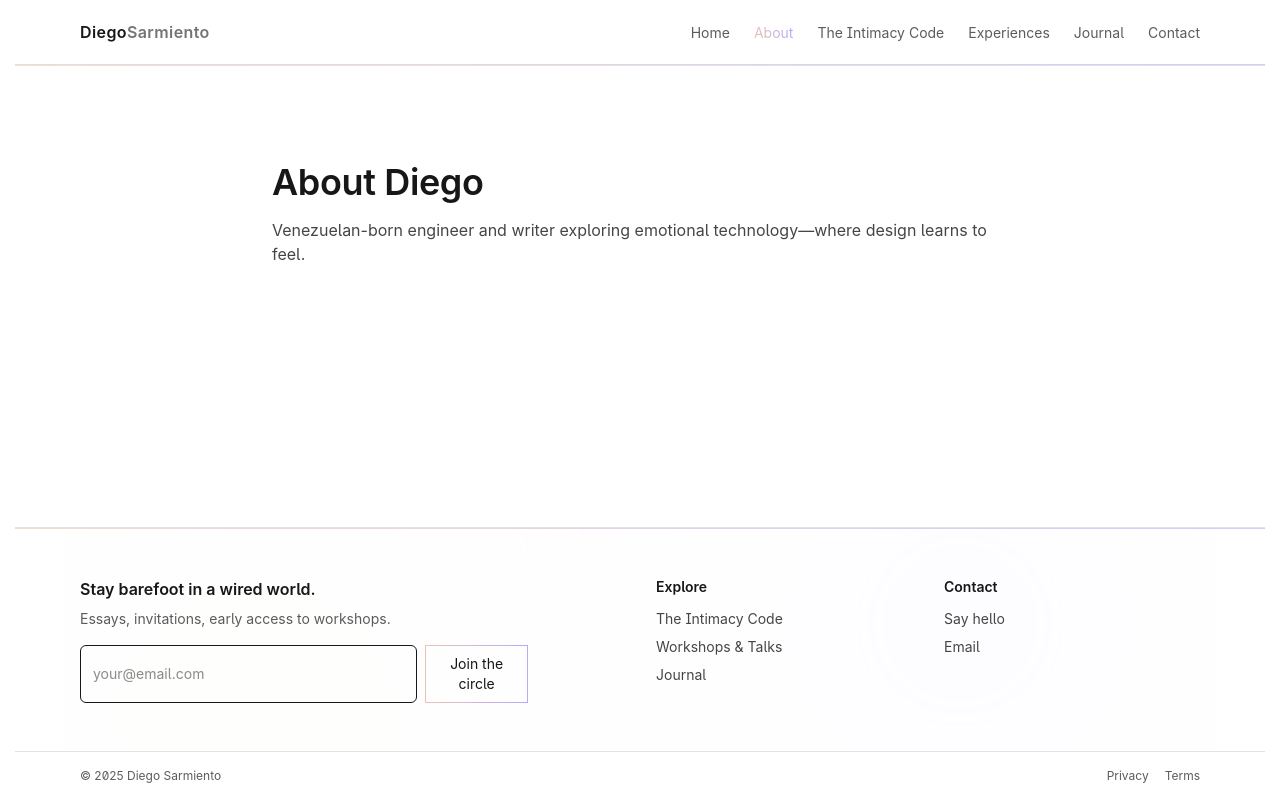
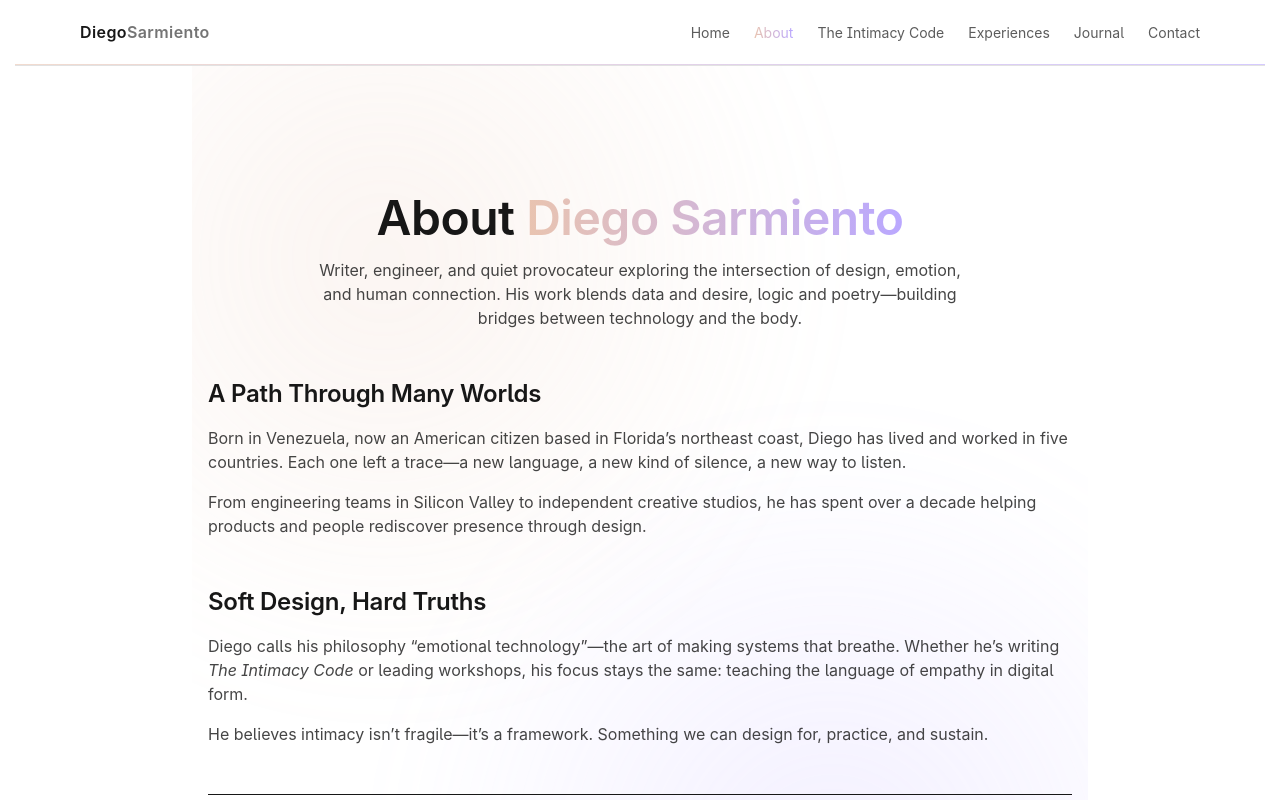
Before and after one commit to diegolsarmiento/ds-intimacy-portal, a Next.js app: page /about in a window 1280 px wide. Shown: the top 800 px of the page. Built offline with nearby package versions, Linux system fonts and the light colour scheme.

Commit message:
Updated pages

```diff
--- a/app/about/page.tsx
+++ b/app/about/page.tsx
@@ -2,11 +2,46 @@ export const metadata = { title: 'About' }
 
 export default function AboutPage() {
   return (
-    <main className="mx-auto max-w-3xl px-4 py-24">
-      <h1 className="text-3xl md:text-4xl font-semibold tracking-tight">About Diego</h1>
-      <p className="mt-4 opacity-80">
-        Venezuelan-born engineer and writer exploring emotional technology—where design learns to feel.
-      </p>
+    <main className="section-glow mx-auto max-w-4xl px-4 py-24 md:py-32 space-y-12">
+      <header className="text-center">
+        <h1 className="text-4xl md:text-5xl font-semibold tracking-tight">
+          About <span className="text-glow">Diego Sarmiento</span>
+        </h1>
+        <p className="mt-4 max-w-2xl mx-auto opacity-80">
+          Writer, engineer, and quiet provocateur exploring the intersection of design, emotion, and human connection.
+          His work blends data and desire, logic and poetry—building bridges between technology and the body.
+        </p>
+      </header>
+
+      <section className="space-y-4">
+        <h2 className="text-2xl font-semibold">A Path Through Many Worlds</h2>
+        <p className="opacity-80">
+          Born in Venezuela, now an American citizen based in Florida’s northeast coast, Diego has lived and worked in five countries.
+          Each one left a trace—a new language, a new kind of silence, a new way to listen.
+        </p>
+        <p className="opacity-80">
+          From engineering teams in Silicon Valley to independent creative studios, he has spent over a decade helping products
+          and people rediscover presence through design.
+        </p>
+      </section>
+
+      <section className="space-y-4">
+        <h2 className="text-2xl font-semibold">Soft Design, Hard Truths</h2>
+        <p className="opacity-80">
+          Diego calls his philosophy “emotional technology”—the art of making systems that breathe.
+          Whether he’s writing <em>The Intimacy Code</em> or leading workshops, his focus stays the same:
+          teaching the language of empathy in digital form.
+        </p>
+        <p className="opacity-80">
+          He believes intimacy isn’t fragile—it’s a framework. Something we can design for, practice, and sustain.
+        </p>
+      </section>
+
+      <section className="text-center border-t pt-12">
+        <p className="opacity-70">
+          Most mornings start barefoot, notebook beside coffee, listening to the rhythm of the Atlantic.
+        </p>
+      </section>
     </main>
   )
 }
--- a/app/book/page.tsx
+++ b/app/book/page.tsx
@@ -1,10 +1,48 @@
-export const metadata = { title: 'Book' }
+export const metadata = { title: 'The Intimacy Code' }
 
 export default function BookPage() {
   return (
-    <main className="mx-auto max-w-3xl px-4 py-24">
-      <h1 className="text-3xl md:text-4xl font-semibold tracking-tight">The Intimacy Code</h1>
-      <p className="mt-4 opacity-80">A manifesto for feeling again—between algorithms and skin.</p>
+    <main className="section-glow mx-auto max-w-4xl px-4 py-24 md:py-32 space-y-12">
+      <header className="text-center">
+        <h1 className="text-4xl md:text-5xl font-semibold tracking-tight">
+          The <span className="text-glow">Intimacy</span> Code
+        </h1>
+        <p className="mt-4 max-w-2xl mx-auto opacity-80">
+          A manifesto for feeling again in a world that forgot how.
+          The book explores how technology reshapes our capacity to touch, listen, and love.
+        </p>
+      </header>
+
+      <section className="space-y-4">
+        <h2 className="text-2xl font-semibold">About the Book</h2>
+        <p className="opacity-80">
+          <em>The Intimacy Code</em> blends philosophy, design thinking, and sensual psychology
+          to decode how connection evolves in the digital age.
+          Each chapter invites readers to reprogram their relationship with attention.
+        </p>
+        <p className="opacity-80">
+          From the loneliness epidemic to the rise of emotional AI,
+          the book offers a vocabulary for those who crave depth beyond swipes and screens.
+        </p>
+      </section>
+
+      <section className="space-y-4">
+        <h2 className="text-2xl font-semibold">For Readers Who Feel</h2>
+        <p className="opacity-80">
+          It’s written for the curious—the ones who notice how their pulse changes when a message arrives,
+          who sense that design choices shape desire.
+        </p>
+        <p className="opacity-80">
+          <strong>Coming soon:</strong> excerpts, reading circles, and guided reflections.
+        </p>
+      </section>
+
+      <section className="text-center border-t pt-12">
+        <p className="opacity-70">
+          “Technology didn't steal our touch—it only reminded us how much it matters.”
+          — <em>The Intimacy Code</em>
+        </p>
+      </section>
     </main>
   )
 }
--- a/app/experiences/page.tsx
+++ b/app/experiences/page.tsx
@@ -2,9 +2,55 @@ export const metadata = { title: 'Experiences' }
 
 export default function ExperiencesPage() {
   return (
-    <main className="mx-auto max-w-3xl px-4 py-24">
-      <h1 className="text-3xl md:text-4xl font-semibold tracking-tight">Experiences</h1>
-      <p className="mt-4 opacity-80">Workshops, keynotes, and private lab sprints—tailored to your team.</p>
+    <main className="section-glow mx-auto max-w-6xl px-4 py-24 md:py-32 space-y-20">
+      <header className="text-center">
+        <h1 className="text-4xl md:text-5xl font-semibold tracking-tight">
+          Experiences <span className="text-glow">& Workshops</span>
+        </h1>
+        <p className="mt-4 max-w-2xl mx-auto opacity-80">
+          Immersive sessions for teams and creators who want to design with empathy, curiosity, and sensual intelligence.
+        </p>
+      </header>
+
+      <section className="grid gap-10 md:grid-cols-2 md:items-start">
+        <div>
+          <h2 className="text-2xl font-semibold">Workshops</h2>
+          <p className="mt-3 opacity-80">
+            3–6 hour sessions blending design psychology and emotional UX.
+            Participants learn to identify the emotional temperature of their products and turn data into empathy maps.
+          </p>
+          <ul className="mt-4 list-disc pl-6 opacity-80 text-sm space-y-2">
+            <li>Soft UX and consent-based design patterns</li>
+            <li>Design rituals that nurture user trust</li>
+            <li>Ethical storytelling in digital interfaces</li>
+          </ul>
+        </div>
+
+        <div>
+          <h2 className="text-2xl font-semibold">Keynotes & Talks</h2>
+          <p className="mt-3 opacity-80">
+            Diego's talks fuse neuroscience, narrative, and design philosophy.
+            They are ideal for conferences or internal events that crave more heart than hype.
+          </p>
+          <ul className="mt-4 list-disc pl-6 opacity-80 text-sm space-y-2">
+            <li>The future of belonging in the age of AI</li>
+            <li>Why touch is the new metric</li>
+            <li>Soft rebellion: designing for tenderness</li>
+          </ul>
+        </div>
+      </section>
+
+      <section className="border-t pt-12 text-center">
+        <p className="opacity-80">
+          Every experience can be tailored to your team or community.
+          Tell me what you're building, and we'll design a moment they'll remember.
+        </p>
+        <div className="mt-6">
+          <a href="/contact" className="border px-5 py-2.5 rounded-md text-sm border-glow">
+            Design an experience
+          </a>
+        </div>
+      </section>
     </main>
   )
 }
```
